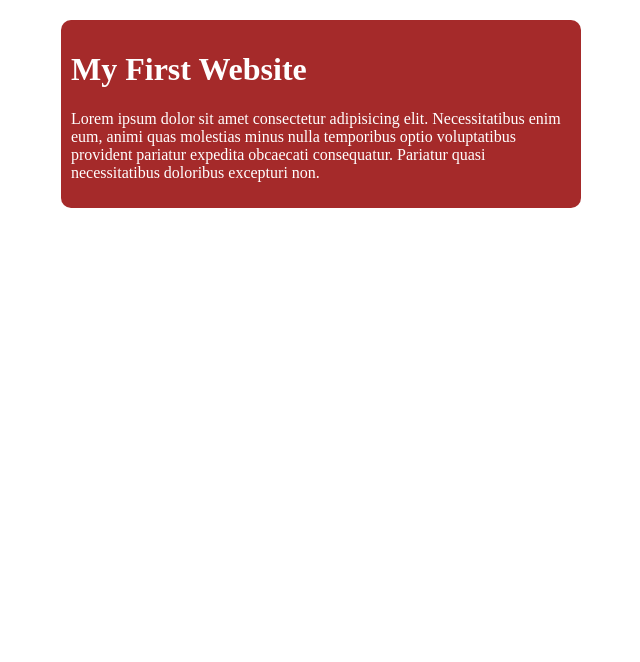
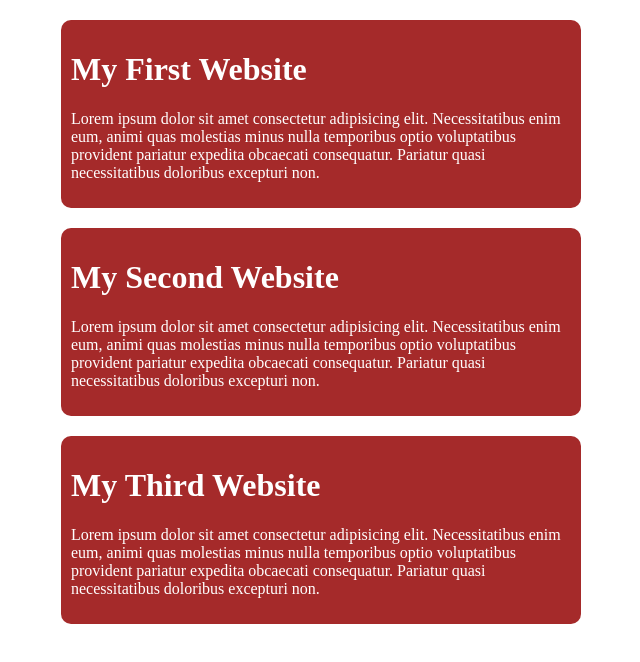
Before and after one commit to mdriyazakondo/my-simple-website, a plain HTML site: page index.html in a window 1280 px wide. Shown: the whole page, without its empty margins (319-959 px from the left). Drawn offline with Linux system fonts and the light colour scheme.

Commit message:
third commit

```diff
--- a/index.html
+++ b/index.html
@@ -16,5 +16,23 @@
         necessitatibus doloribus excepturi non.
       </p>
     </div>
+    <div>
+      <h1>My Second Website</h1>
+      <p>
+        Lorem ipsum dolor sit amet consectetur adipisicing elit. Necessitatibus
+        enim eum, animi quas molestias minus nulla temporibus optio voluptatibus
+        provident pariatur expedita obcaecati consequatur. Pariatur quasi
+        necessitatibus doloribus excepturi non.
+      </p>
+    </div>
+    <div>
+      <h1>My Third Website</h1>
+      <p>
+        Lorem ipsum dolor sit amet consectetur adipisicing elit. Necessitatibus
+        enim eum, animi quas molestias minus nulla temporibus optio voluptatibus
+        provident pariatur expedita obcaecati consequatur. Pariatur quasi
+        necessitatibus doloribus excepturi non.
+      </p>
+    </div>
   </body>
 </html>
```
